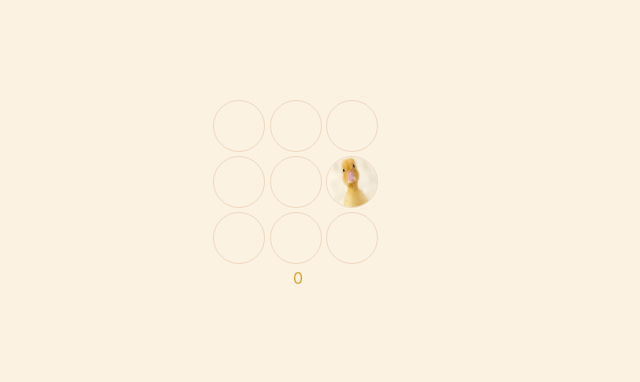
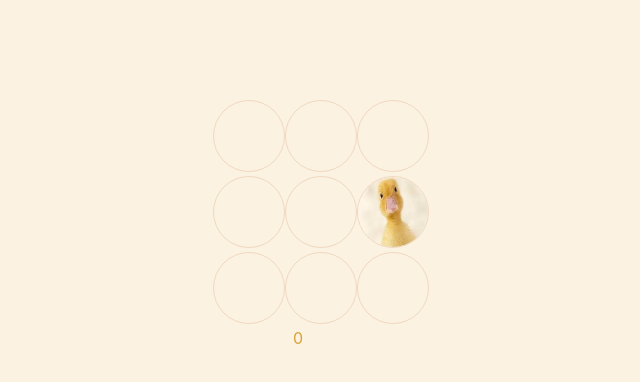
Before and after one commit to vovkahimik/dog, a React (Create React App) app: page / in a window 1280 px wide. Shown: the top 382 px of the page, without its empty margins (342-982 px from the left). Built offline with nearby package versions, Linux system fonts and the light colour scheme.

Commit message:
increasing fields

```diff
--- a/src/App.css
+++ b/src/App.css
@@ -15,9 +15,9 @@
 
 .item {
     border: 1px solid #f0d8c0;;
-    border-radius: 50%;
-    width: 50px;
-    height: 50px;
+    border-radius: 70%;
+    width: 70px;
+    height: 70px;
     overflow: hidden;
     margin-bottom: 4px;
 }
@@ -29,8 +29,8 @@
 }
 
 .photoVisibility {
-    width: 50px;
-    height: 50px;
+    width: 70px;
+    height: 70px;
     visibility: visible;
 }
 
```
